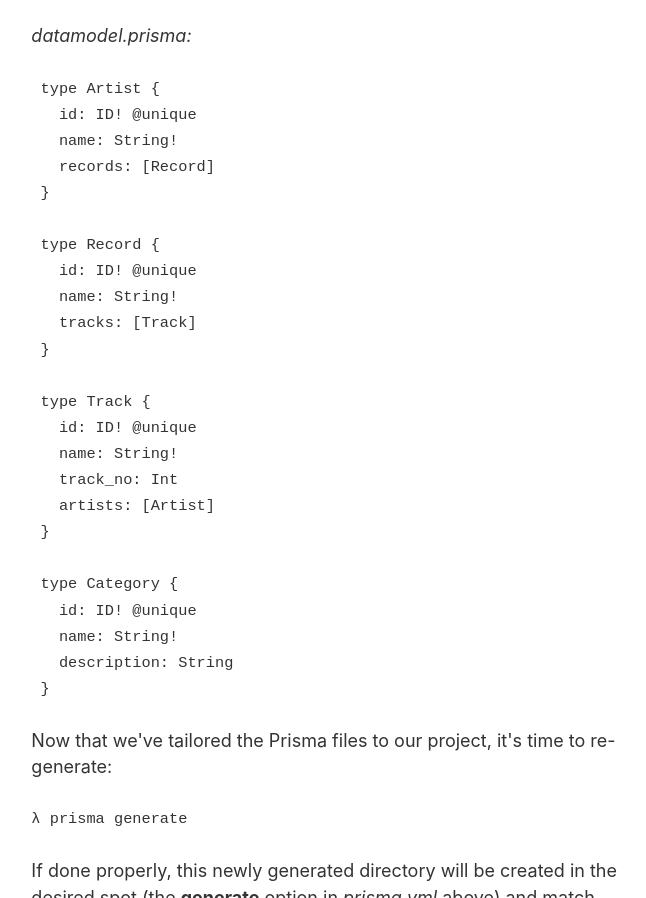
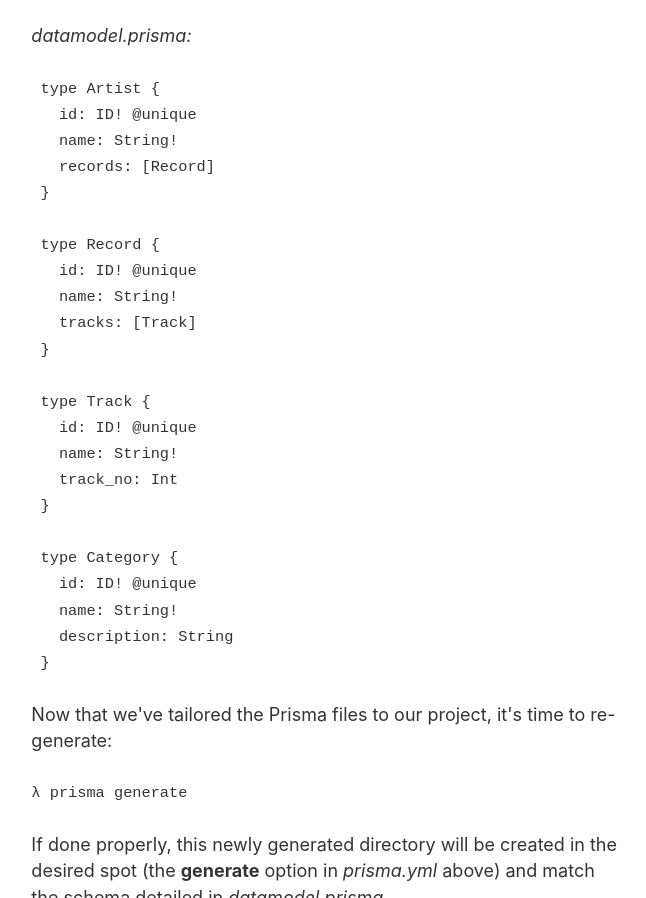
Before and after one commit to alephnode/alephnode, a Gatsby site: page /03-record-graphql in a window 1280 px wide. Shown: the part 5914-6812 px from the top of the page, without its empty margins (315-961 px from the left). Built offline with nearby package versions, Linux system fonts and the light colour scheme; Gatsby itself is replaced by a stand-in of ours; some packages are replaced by stand-ins of ours; code samples lack their colours.

Commit message:
Update Schema on GraphQL Article

```diff
--- a/src/pages/03-record-graphql/index.md
+++ b/src/pages/03-record-graphql/index.md
@@ -201,7 +201,6 @@
    id: ID! @unique
    name: String!
    track_no: Int
-   artists: [Artist]
  }
 
  type Category {
@@ -301,7 +300,6 @@
    id: ID!
    name: String!
    track_no: Int
-   artists: [Artist]
  }
 
  type Category {
```
